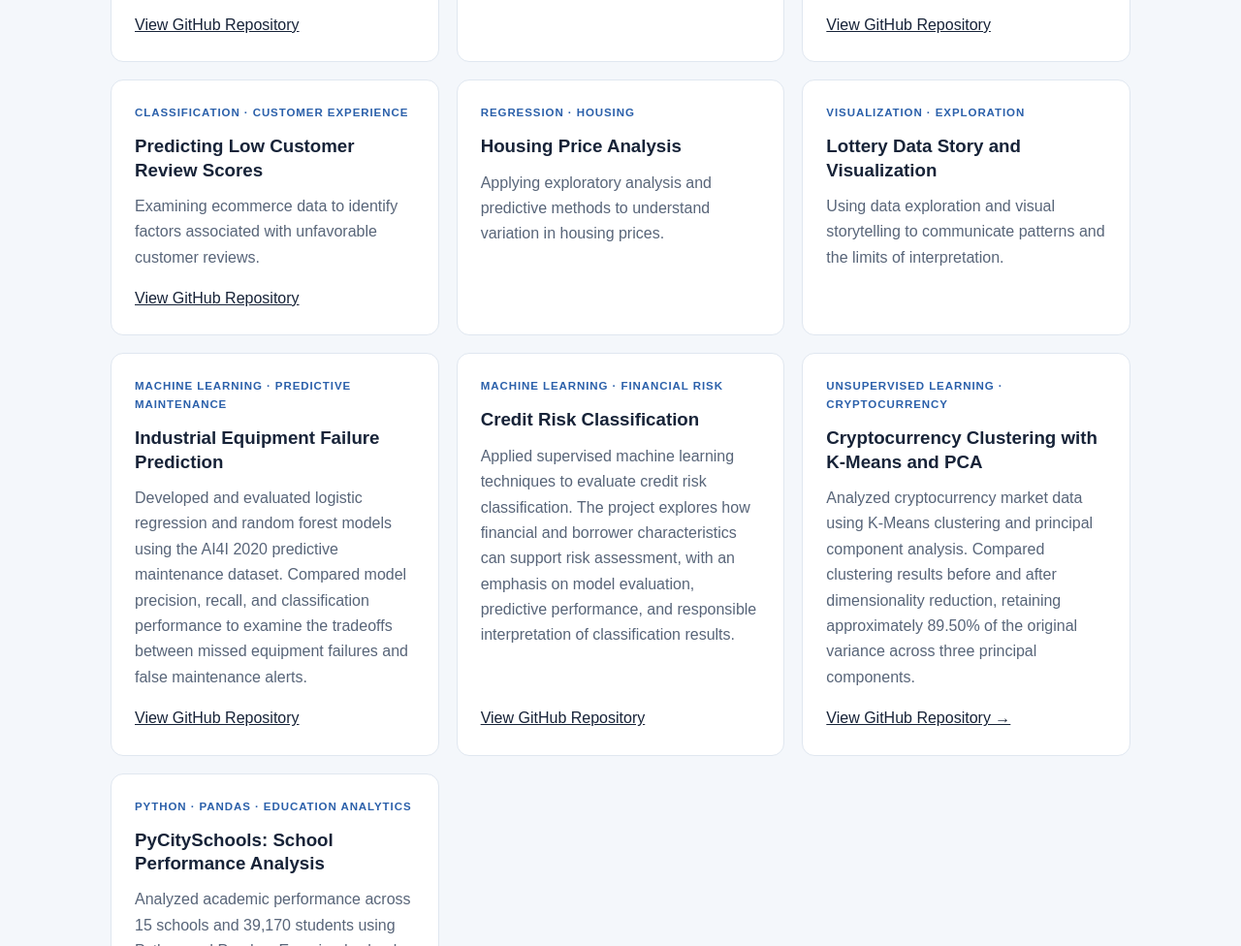
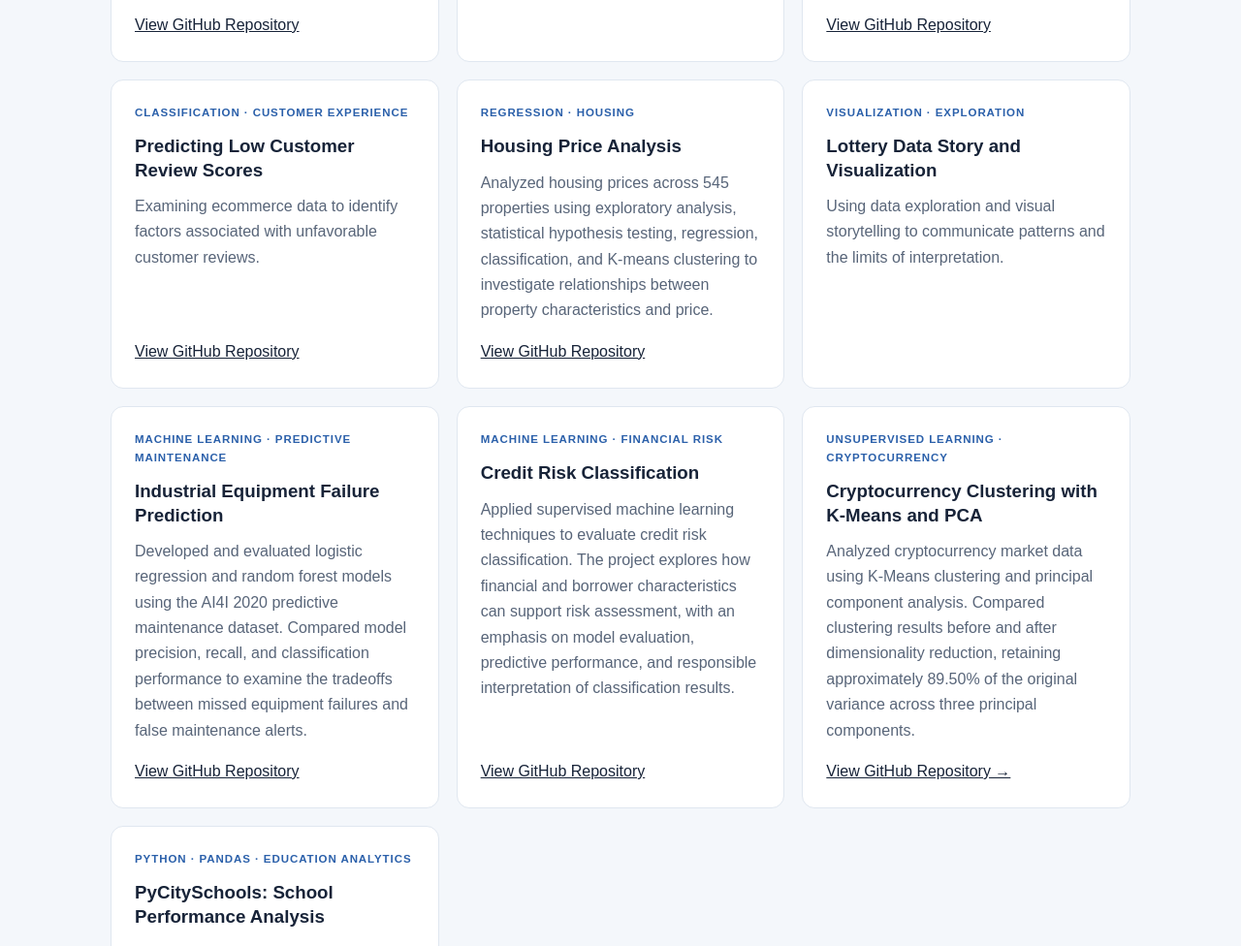
Before and after one commit to AdamSaenz/AdamSaenz.github.io, a plain HTML site: page index.html in a window 1280 px wide. Shown: the part 1684-2660 px from the top of the page at 97% size. Drawn offline with Linux system fonts and the light colour scheme.

Commit message:
Add Housing Price Analysis project repository link

```diff
--- a/index.html
+++ b/index.html
@@ -28,7 +28,7 @@
     <article class="card"><div class="category">Classification · Workforce</div><h3>Employee Attrition Prediction</h3><p>Using employee and workplace variables to examine attrition risk and support workforce planning discussions.</p></article>
     <article class="card"><div class="category">Economics · Policy</div><h3>Childcare Affordability and Workforce Participation</h3><p>Investigating relationships between childcare costs, affordability, and labor force participation.</p><a href="https://github.com/AdamSaenz/childcare-affordability-workforce-participation" target="_blank" rel="noopener noreferrer">View GitHub Repository</a></article>
     <article class="card"><div class="category">Classification · Customer Experience</div><h3>Predicting Low Customer Review Scores</h3><p>Examining ecommerce data to identify factors associated with unfavorable customer reviews.</p><a href="https://github.com/AdamSaenz/predicting-low-customer-review-scores" target="_blank" rel="noopener noreferrer">View GitHub Repository</a></article>
-    <article class="card"><div class="category">Regression · Housing</div><h3>Housing Price Analysis</h3><p>Applying exploratory analysis and predictive methods to understand variation in housing prices.</p></article>
+    <article class="card"><div class="category">Regression · Housing</div><h3>Housing Price Analysis</h3><p>Analyzed housing prices across 545 properties using exploratory analysis, statistical hypothesis testing, regression, classification, and K-means clustering to investigate relationships between property characteristics and price.</p><a href="https://github.com/AdamSaenz/housing-price-analysis" target="_blank" rel="noopener noreferrer">View GitHub Repository</a></article>
     <article class="card"><div class="category">Visualization · Exploration</div><h3>Lottery Data Story and Visualization</h3><p>Using data exploration and visual storytelling to communicate patterns and the limits of interpretation.</p></article>
 
 <article class="card">
```
